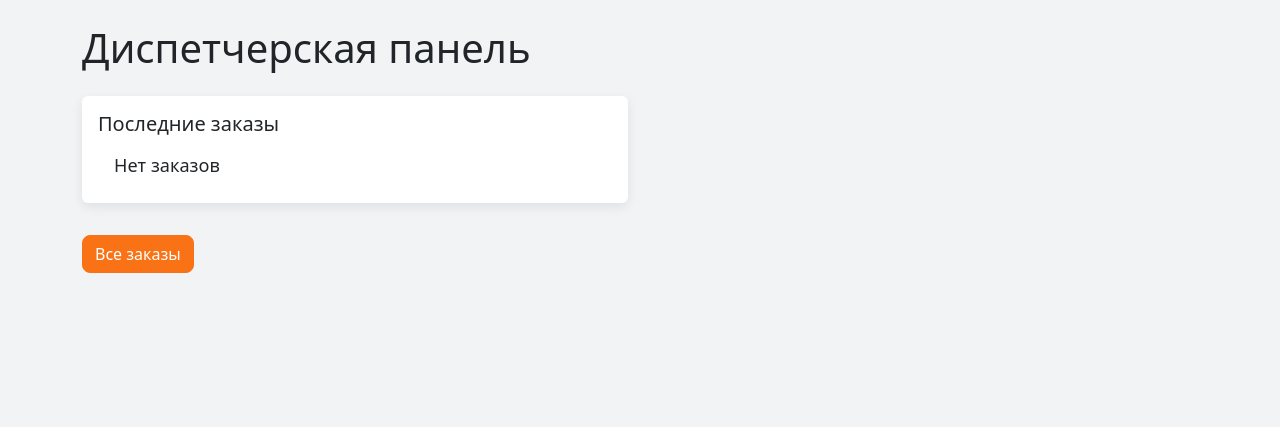
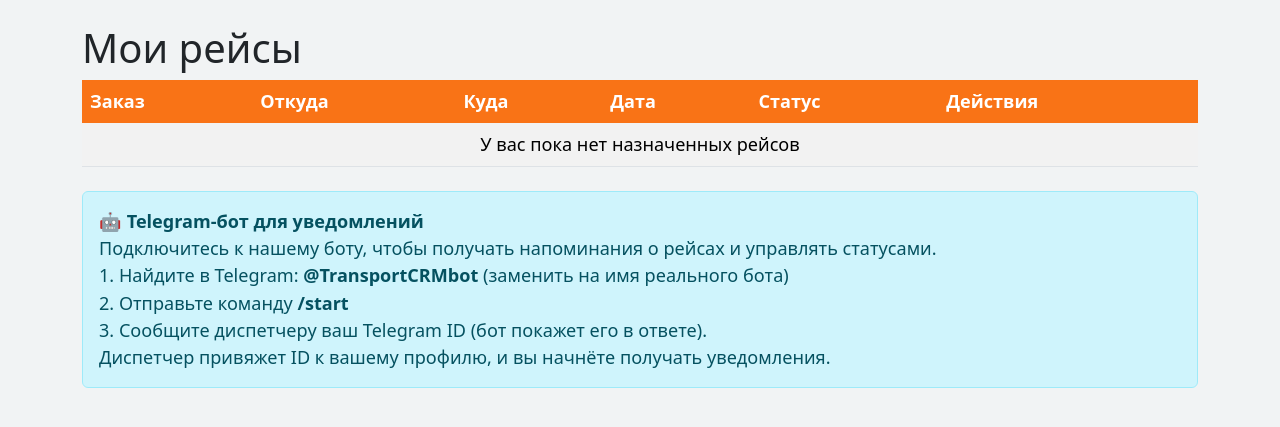
Before and after one commit to novovaytsk-dev/--------, a Django app: page /dashboard/dispatcher/ in a window 1280 px wide; the page is wider, and only the part inside the window is pictured. Shown: the part 92-519 px from the top of that part. Run offline with Django 5.2, Linux system fonts and the light colour scheme; the visitor is signed in with stand-in values (Sample User, id 1); data that the repository does not hold is empty.

Commit message:
внедрение библиотеки schedule и настройка уведомлений через Tg- бота

```diff
--- /dev/null
+++ b/transport_crm/crm/bot.py
@@ -0,0 +1,40 @@
+import asyncio
+import nest_asyncio
+from telegram import Update
+from telegram.ext import Application, CommandHandler, ContextTypes
+from telegram import Bot
+
+# Разрешаем вложенный event loop для работы внутри синхронного кода Django
+nest_asyncio.apply()
+
+# Токен бота (получить у @BotFather)
+TOKEN = 'ВАШ_ТОКЕН_БОТА'  # ← ЗАМЕНИТЬ НА СВОЙ
+
+async def send_telegram_message(telegram_id: int, text: str):
+    """Отправляет текстовое сообщение в Telegram."""
+    bot = Bot(token=TOKEN)
+    try:
+        await bot.send_message(chat_id=telegram_id, text=text)
+        print(f"Сообщение отправлено пользователю {telegram_id}")
+    except Exception as e:
+        print(f"Ошибка отправки сообщения: {e}")
+
+async def start(update: Update, context: ContextTypes.DEFAULT_TYPE):
+    """Регистрация водителя: выводит его Telegram ID для привязки диспетчером."""
+    telegram_id = update.effective_user.id
+    await update.message.reply_text(
+        f"Добро пожаловать! Ваш Telegram ID: {telegram_id}\n"
+        "Передайте его диспетчеру для привязки к вашему профилю."
+    )
+
+async def status(update: Update, context: ContextTypes.DEFAULT_TYPE):
+    """Заглушка для проверки статуса рейсов."""
+    await update.message.reply_text("Здесь будет список ваших рейсов и кнопки для смены статуса.")
+
+def run_bot():
+    """Запускает бота в режиме polling."""
+    application = Application.builder().token(TOKEN).build()
+    application.add_handler(CommandHandler("start", start))
+    application.add_handler(CommandHandler("status", status))
+    print("Telegram bot started...")
+    application.run_polling()
--- a/transport_crm/crm/models.py
+++ b/transport_crm/crm/models.py
@@ -28,6 +28,7 @@ class Driver(models.Model):
     last_name = models.CharField(max_length=100, verbose_name="Фамилия")
     phone = models.CharField(max_length=20, verbose_name="Телефон")
     license_number = models.CharField(max_length=50, verbose_name="Номер прав")
+    telegram_id = models.BigIntegerField(null=True, blank=True, verbose_name="Telegram ID")
     hire_date = models.DateField(default=date.today, verbose_name="Дата найма")
 
     def __str__(self):
--- a/transport_crm/crm/views.py
+++ b/transport_crm/crm/views.py
@@ -1,7 +1,9 @@
 import io
+import asyncio          # для запуска асинхронной отправки сообщений
+from crm.bot import send_telegram_message
 import urllib.parse
 import matplotlib
-matplotlib.use('Agg')  # Бэкенд без GUI
+matplotlib.use('Agg')
 import matplotlib.pyplot as plt
 import pandas as pd
 from django.views.generic import ListView, DetailView, CreateView, UpdateView, DeleteView
@@ -16,8 +18,8 @@ from django.conf import settings
 from django.http import HttpResponse
 from django.utils import timezone
 from datetime import timedelta
-from django.core.mail import EmailMessage          # <-- для писем с UTF-8
-from django.core.exceptions import ValidationError # <-- для отлова ошибок валидации
+from django.core.mail import EmailMessage          #  для писем с UTF-8
+from django.core.exceptions import ValidationError #  для отлова ошибок валидации
 from .models import Customer, Driver, Vehicle, Order, Assignment, Payment, UserProfile, OrderStatusHistory
 from .forms import OrderForm, SignUpForm, AssignmentForm
 from . import documents
@@ -184,6 +186,22 @@ def assign_order(request, order_id):
                     changed_by=request.user
                 )
                 send_status_email(order, 'new', 'assigned')
+
+                # --- Отправка уведомления водителю в Telegram ---
+                if assignment.driver.telegram_id:
+                    loop = asyncio.new_event_loop()
+                    asyncio.set_event_loop(loop)
+                    loop.run_until_complete(
+                        send_telegram_message(
+                            assignment.driver.telegram_id,
+                            f"Вам назначен рейс №{order.id}\n"
+                            f"Маршрут: {order.pickup_address} → {order.delivery_address}\n"
+                            f"Дата: {order.requested_date}"
+                        )
+                    )
+                    loop.close()
+
+
                 messages.success(request, "Рейс успешно назначен.")
                 return redirect('order_detail', pk=order.id)
             except ValidationError as e:
--- a/transport_crm/templates/crm/dispatcher_dashboard.html
+++ b/transport_crm/templates/crm/dispatcher_dashboard.html
@@ -1,26 +1,55 @@
 {% extends "base.html" %}
-{% block title %}Панель диспетчера{% endblock %}
+{% block title %}Кабинет водителя{% endblock %}
 {% block content %}
-<h1>Диспетчерская панель</h1>
-<div class="row mt-4">
-    <div class="col-md-6">
-        <div class="card p-3 mb-3">
-            <h5>Последние заказы</h5>
-            <ul class="list-group list-group-flush">
-                {% for order in orders %}
-                    <li class="list-group-item">
-                        <a href="{% url 'order_detail' order.id %}">Заказ №{{ order.id }}</a>
-                        - {{ order.customer.name }} ({{ order.get_status_display }})
-                    </li>
-                {% empty %}
-                    <li class="list-group-item">Нет заказов</li>
-                {% endfor %}
-            </ul>
-        </div>
-    </div>
-    <div class="col-md-6">
-        <!-- Здесь позже добавим календарь, карту, аналитику -->
-    </div>
+<h1>Мои рейсы</h1>
+
+<table class="table table-striped table-hover">
+    <thead class="table-dark">
+        <tr>
+            <th>Заказ</th>
+            <th>Откуда</th>
+            <th>Куда</th>
+            <th>Дата</th>
+            <th>Статус</th>
+            <th>Действия</th>
+        </tr>
+    </thead>
+    <tbody>
+        {% for assignment in assignments %}
+        <tr>
+            <td>Заказ №{{ assignment.order.id }}</td>
+            <td>{{ assignment.order.pickup_address|truncatechars:25 }}</td>
+            <td>{{ assignment.order.delivery_address|truncatechars:25 }}</td>
+            <td>{{ assignment.order.requested_date }}</td>
+            <td>{{ assignment.order.get_status_display }}</td>
+            <td>
+                <form method="post" action="{% url 'change_order_status' assignment.id %}" style="display:inline;">
+                    {% csrf_token %}
+                    {% if assignment.order.status == 'assigned' %}
+                        <input type="hidden" name="new_status" value="in_transit">
+                        <button type="submit" class="btn btn-sm btn-success">Начать рейс</button>
+                    {% elif assignment.order.status == 'in_transit' %}
+                        <input type="hidden" name="new_status" value="completed">
+                        <button type="submit" class="btn btn-sm btn-primary">Завершить рейс</button>
+                    {% endif %}
+                </form>
+            </td>
+        </tr>
+        {% empty %}
+        <tr>
+            <td colspan="6" class="text-center">У вас пока нет назначенных рейсов</td>
+        </tr>
+        {% endfor %}
+    </tbody>
+</table>
+
+
+<div class="alert alert-info mt-4">
+    🤖 <strong>Telegram-бот для уведомлений</strong><br>
+    Подключитесь к нашему боту, чтобы получать напоминания о рейсах и управлять статусами.<br>
+    1. Найдите в Telegram: <b>@TransportCRMbot</b> (заменить на имя реального бота)<br>
+    2. Отправьте команду <b>/start</b><br>
+    3. Сообщите диспетчеру ваш Telegram ID (бот покажет его в ответе).<br>
+    Диспетчер привяжет ID к вашему профилю, и вы начнёте получать уведомления.
 </div>
-<a href="{% url 'order_list' %}" class="btn btn-primary mt-3">Все заказы</a>
 {% endblock %}
```
Also changed, not shown: transport_crm/crm/management/commands/runbot.py (added, +9 -0 lines), transport_crm/crm/management/commands/runscheduler.py (added, +58 -0 lines), transport_crm/crm/migrations/0005_driver_telegram_id.py (added).
